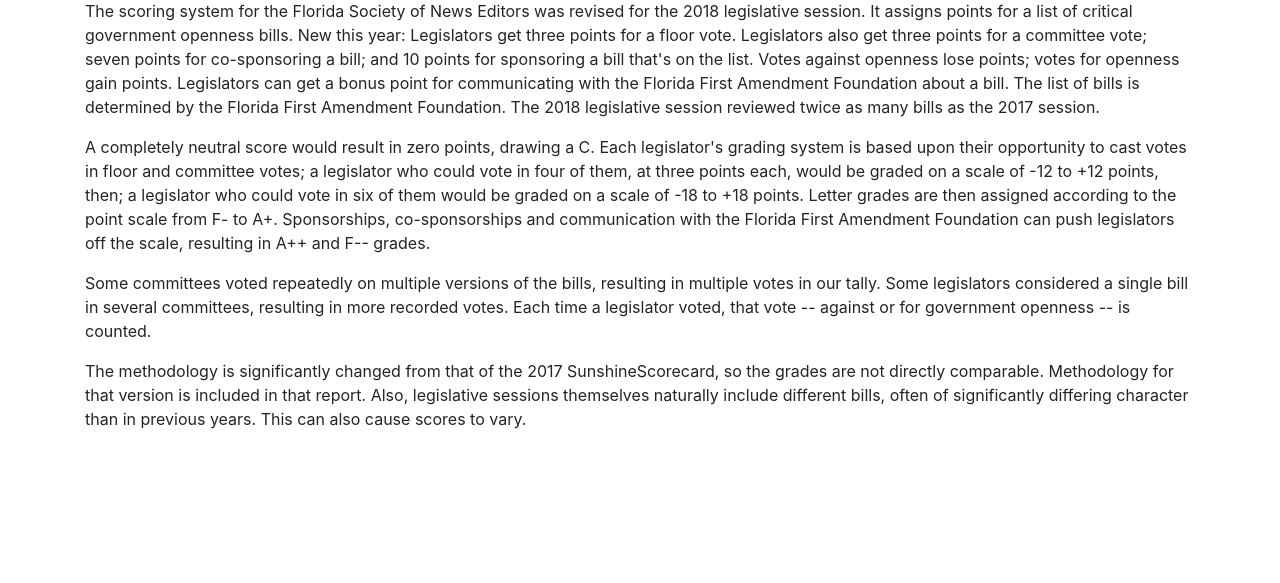
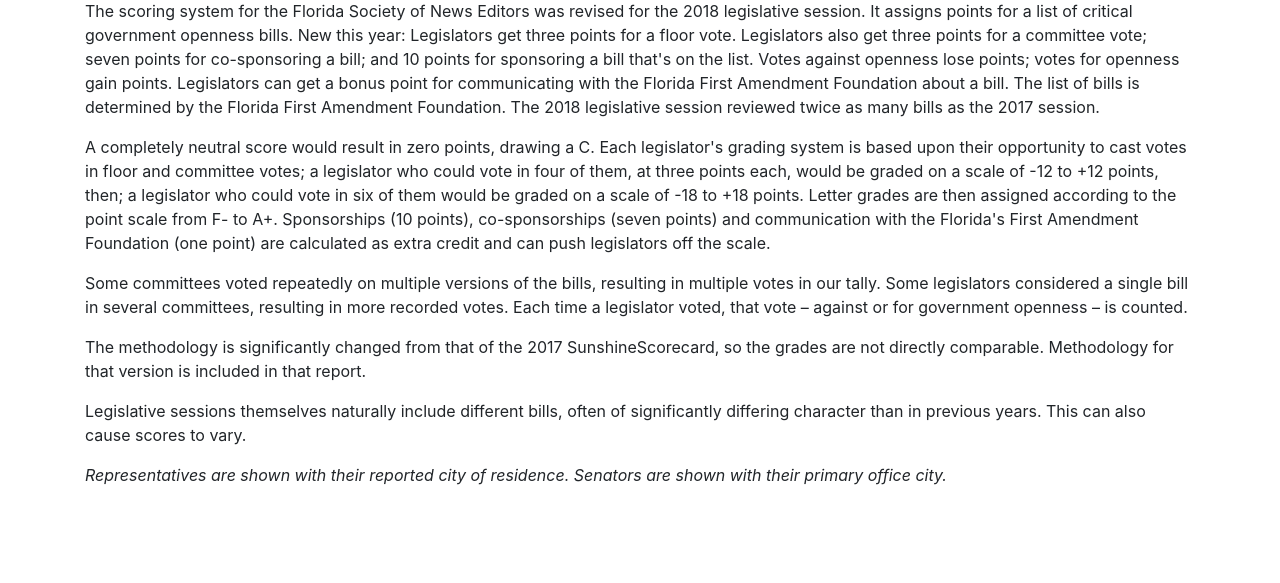
Before and after one commit to PalmBeachPost/SunshineScorecard, a Flask app: template templates/index.html in a window 1280 px wide. Shown: the part 296-879 px from the top of the page. Before the commit the page ends 725 px from the top, so only its background shows below. Run offline with Flask 2, Linux system fonts and the light colour scheme; the template is opened without the code that fills it, so the values that code supplies are empty; parts of the project's set-up code (start-up, migrations or seed data) failed here and were passed over; some libraries are stand-ins or nearby versions.

Commit message:
latest update

```diff
--- a/templates/explainertext.html
+++ b/templates/explainertext.html
@@ -1,7 +1,11 @@
                         <p>The scoring system for the Florida Society of News Editors was revised for the 2018 legislative session. It assigns points for a list of critical government openness bills. New this year: Legislators get three points for a floor vote. Legislators also get three points for a committee vote; seven points for co-sponsoring a bill; and 10 points for sponsoring a bill that's on the list. Votes against openness lose points; votes for openness gain points. Legislators can get a bonus point for communicating with the Florida First Amendment Foundation about a bill. The list of bills is determined by the Florida First Amendment Foundation. The 2018 legislative session reviewed twice as many bills as the 2017 session.</p>
-                        <p>A completely neutral score would result in zero points, drawing a C. Each legislator's grading system is based upon their opportunity to cast votes in floor and committee votes; a legislator who could vote in four of them, at three points each, would be graded on a scale of -12 to +12 points, then; a legislator who could vote in six of them would be graded on a scale of -18 to +18 points. Letter grades are then assigned according to the point scale from F- to A+. Sponsorships, co-sponsorships and communication with the Florida First Amendment Foundation can push legislators off the scale, resulting in A++ and F-- grades.</p>
-                        <p>Some committees voted repeatedly on multiple versions of the bills, resulting in multiple votes in our tally. Some legislators considered a single bill in several committees, resulting in more recorded votes. Each time a legislator voted, that vote -- against or for government openness -- is counted.</p>
-                        <p>The methodology is significantly changed from that of the <a href="http://apps.mypalmbeachpost.com/SunshineScorecard17" target="_blank">2017 SunshineScorecard</a>, so the grades are not directly comparable. Methodology for that version is included in that report. Also, legislative sessions themselves naturally include different bills, often of significantly differing character than in previous years. This can also cause scores to vary.</p>
 
-<!--
-                        <p><span class="explainertextlink"><A HREF="http://www.palmbeachpost.com/news/local-govt--politics/legislators-grades-will-reveal-their-record-open-government/v2yhx6aXoVoTSpX7ouT3lJ/">More on grades</A></span> | <span class="explainertextlink"><A HREF="http://www.mypalmbeachpost.com/news/state--regional-govt--politics/florida-reporters-study-where-lawmakers-stand-public-records/MldjLghOYA2FwKP4q8QTfN/">About this project</A></span></p> -->
+                        <p>A completely neutral score would result in zero points, drawing a C. Each legislator's grading system is based upon their opportunity to cast votes in floor and committee votes; a legislator who could vote in four of them, at three points each, would be graded on a scale of -12 to +12 points, then; a legislator who could vote in six of them would be graded on a scale of -18 to +18 points. Letter grades are then assigned according to the point scale from F- to A+. Sponsorships (10 points), co-sponsorships (seven points) and communication with the Florida's First Amendment Foundation (one point) are calculated as extra credit and can push legislators off the scale.</p>
+
+                        <p>Some committees voted repeatedly on multiple versions of the bills, resulting in multiple votes in our tally. Some legislators considered a single bill in several committees, resulting in more recorded votes. Each time a legislator voted, that vote – against or for government openness – is counted.</p>
+
+                        <p>The methodology is significantly changed from that of the <a href="http://apps.mypalmbeachpost.com/SunshineScorecard17" target="_blank">2017 SunshineScorecard</a>, so the grades are not directly comparable. Methodology for that version is included in that report.
+
+                        <p>Legislative sessions themselves naturally include different bills, often of significantly differing character than in previous years. This can also cause scores to vary.</p>
+
+                        <p><i>Representatives are shown with their reported city of residence. Senators are shown with their primary office city.</i></p>
```
